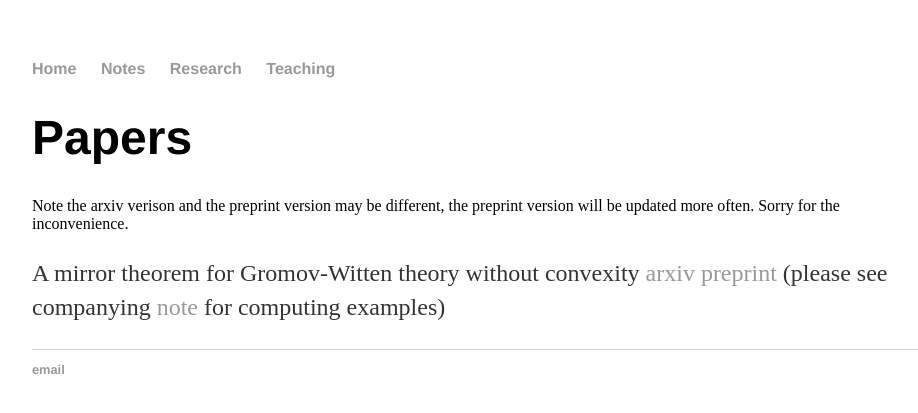
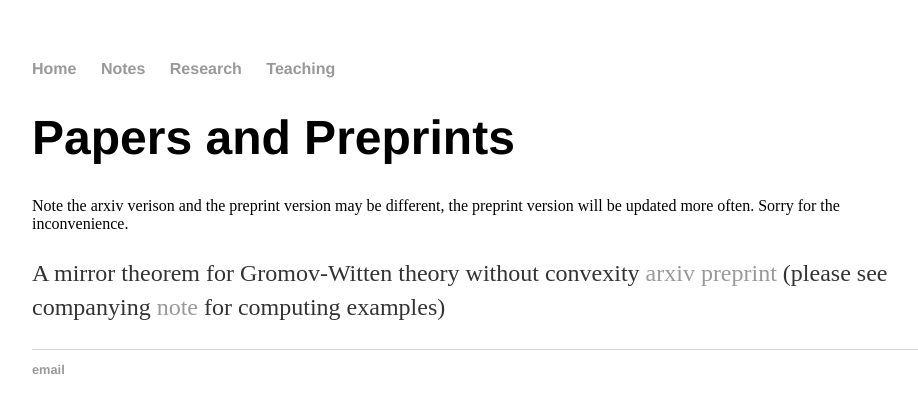
Before and after one commit to Junmathwang/junmathwang.github.io, a Jekyll site: the page built from research/index.html, in a window 1280 px wide. Shown: the top 413 px of the page, without its empty margins (160-1078 px from the left). Built offline with Jekyll 4.4.1, drawn with Linux system fonts in a browser that asks for light colours.

Commit message:
Update index.html

```diff
--- a/research/index.html
+++ b/research/index.html
@@ -5,7 +5,7 @@ title: Research of Jun Wang
 
 	<div class="research">
 
-					<h1>Papers</h1>
+					<h1>Papers and Preprints</h1>
                                         Note the arxiv verison and the preprint version may be different, the preprint version will be updated more often. Sorry for the inconvenience.
 					<p> A mirror theorem for Gromov-Witten theory without convexity <a href="http://arxiv.org/abs/1910.14440">arxiv</a> <a href="var2-GW without convexity.pdf">preprint</a> (please see companying <a href="https://www.dropbox.com/s/fnonb722qjsjdp3/I-functions%20for%20toric%20stack%20hypersurface.pdf?dl=0">note</a> for computing examples)
 
```
